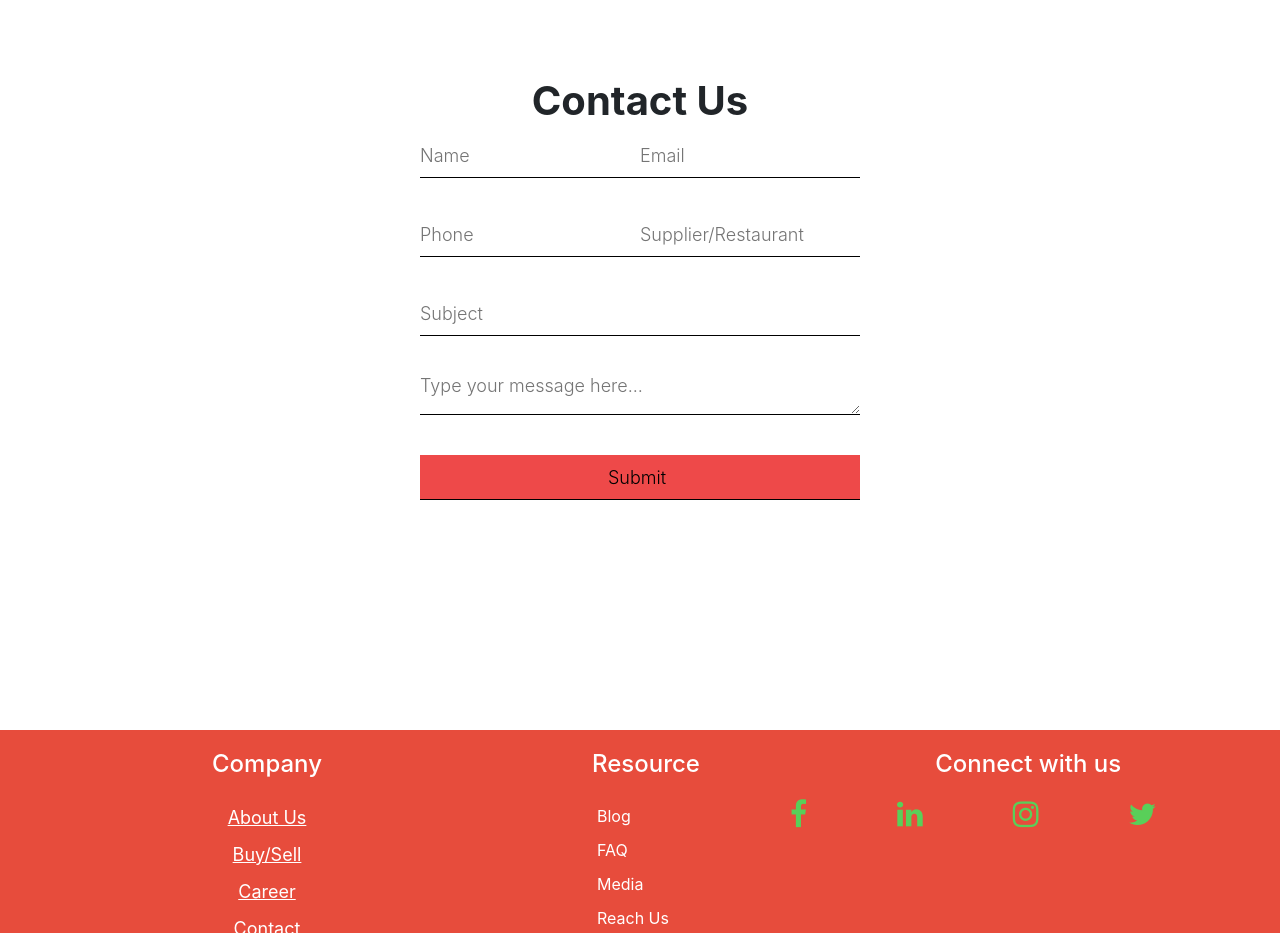
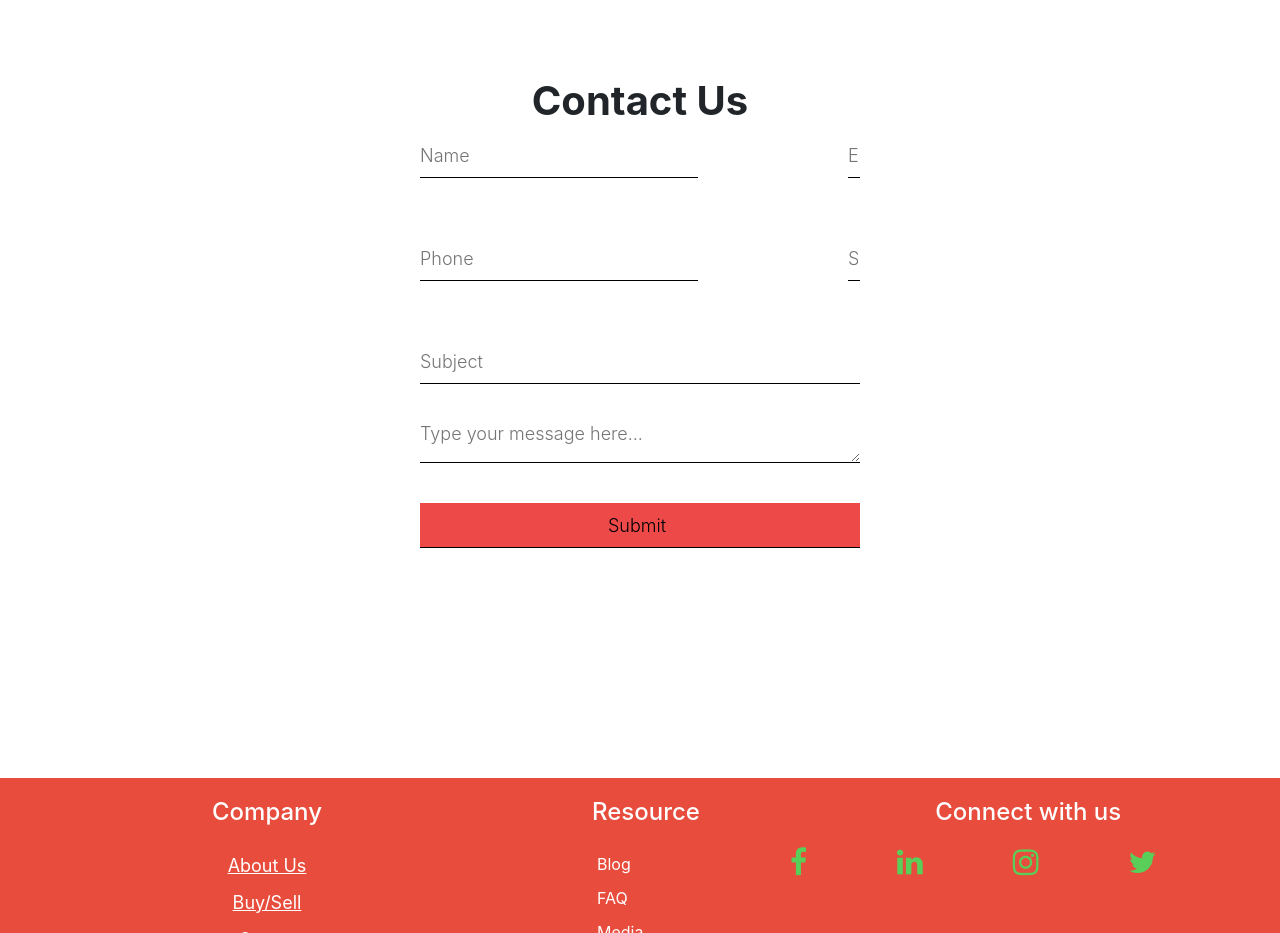
Before and after one commit to Ajeetbh/ucliq-buyer, a React (Create React App) app in the folder ucliq/: page / in a window 1280 px wide. Shown: the part 3780-4713 px from the top of the page. Built offline with nearby package versions, Linux system fonts and the light colour scheme.

Commit message:
buy/sell page creation

```diff
--- a/ucliq/src/components/Contact.js
+++ b/ucliq/src/components/Contact.js
@@ -54,6 +54,7 @@ function Contact() {
             }}
           >
             <h1> Contact Us </h1>
+            <div className="contactform1">
               <input
                 type="text"
                 value={name}
@@ -62,6 +63,7 @@ function Contact() {
                 onChange={(e) => {
                   handleChange(e);
                 }}
+                style={{ width: "290px", margin: "0 150px 0 0" }}
               />
               <input
                 type="email"
@@ -72,8 +74,10 @@ function Contact() {
                   handleEmailChange(e);
                 }}
               />
+            </div>
             <br />
             <br />
+            <div className="contactform1">
               <input
                 type="text"
                 placeholder="Phone"
@@ -82,6 +86,7 @@ function Contact() {
                 onChange={(e) => {
                   handleMobileChange(e);
                 }}
+                style={{ width: "290px", margin: "0 150px 0 0" }}
               />
               <input
                 type="text"
@@ -92,8 +97,10 @@ function Contact() {
                   handleSupplierChange(e);
                 }}
               />
+            </div>
             <br />
             <br />
+
             <input
               className="subject"
               type="text"
--- a/ucliq/src/style/contact.css
+++ b/ucliq/src/style/contact.css
@@ -33,3 +33,8 @@ textarea {
   text-align: center;
   width: 100%;
 }
+
+.contactform1{
+  display: flex;
+
+}
```
Lines whose indentation alone changed are shown as unchanged.
